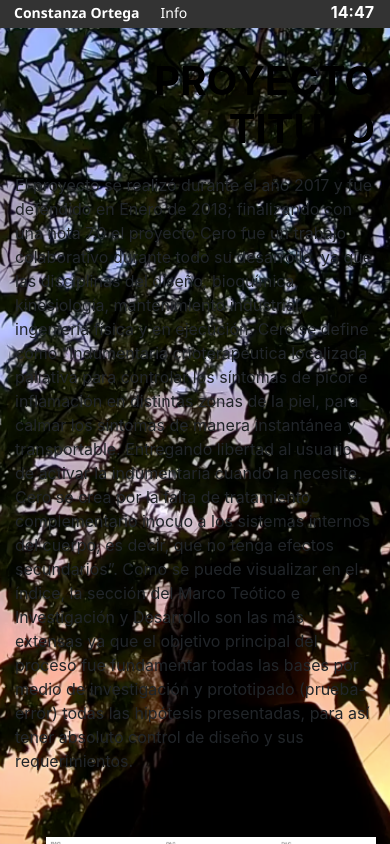
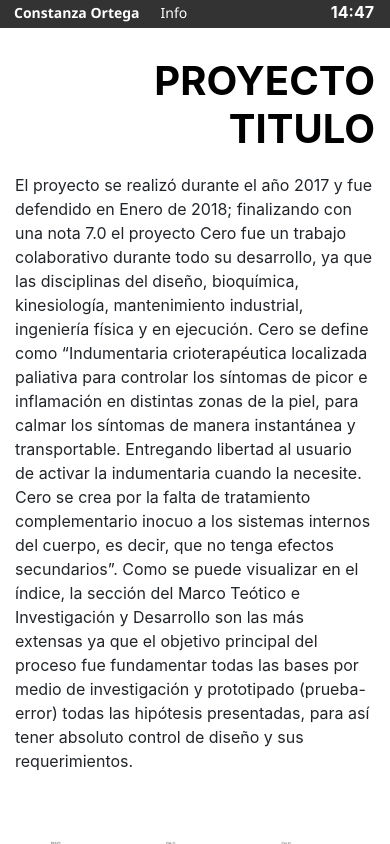
Before and after one commit to CatalinAtun/constanza-ortega-portafolio, a React (Create React App) app: page /project3 in a window 390 px wide. Shown: the top 844 px of the page. Built offline with nearby package versions, Linux system fonts and the light colour scheme.

Commit message:
responsive background video

```diff
--- a/src/components/Home.css
+++ b/src/components/Home.css
@@ -40,39 +40,6 @@
   z-index: -10;
 }
 
-html,
-body {
-  width: 100vw;
-  height: 100vh;
-  margin: 0;
-}
-#myVideo {
-  position: fixed;
-  z-index: -1;
-}
-@media (min-aspect-ratio: 16/9) {
-  #myVideo {
-    width: 100%;
-    height: auto;
-  }
-}
-/* @media (max-aspect-ratio: 16/9) {
-  #myVideo {
-    width: auto;
-    height: 100%;
-  }
-} */
-@media (max-width: 767px) {
-  #myVideo {
-    display: none;
-  }
-
-  body {
-    background: url("../assets/fondoM.png") no-repeat center center fixed;
-    background-size: cover;
-  }
-}
-
 @media screen and (max-width: 550px) {
   .project1,
   .project2,
@@ -94,3 +61,18 @@ body {
     background-position: center;
   } */
 }
+
+@media (min-aspect-ratio: 16/9) {
+  #myvid {
+    height: 200%;
+    top: -50%;
+    /* or height: 200%; top: -50%;
+       or height: 400%; top: -150%; */
+  }
+}
+@media (max-aspect-ratio: 16/9) {
+  #myVideo {
+    width: 200%;
+    left: -50%;
+  }
+}
--- a/src/components/Home.js
+++ b/src/components/Home.js
@@ -10,11 +10,13 @@ import sticker from "../assets/sticker.png";
 import world from "../assets/world.png";
 import txt from "../assets/txt.png";
 import video from "../assets/fondo5.mp4";
+import img from "../assets/fondoM.png";
 
 class Home extends Component {
   render() {
+    console.log(window.innerWidth);
     return (
-      <Container fluid className="video">
+      <Container fluid>
         <video id="myVideo" loop autoPlay>
           <source src={video} type="video/mp4" />
         </video>
```
